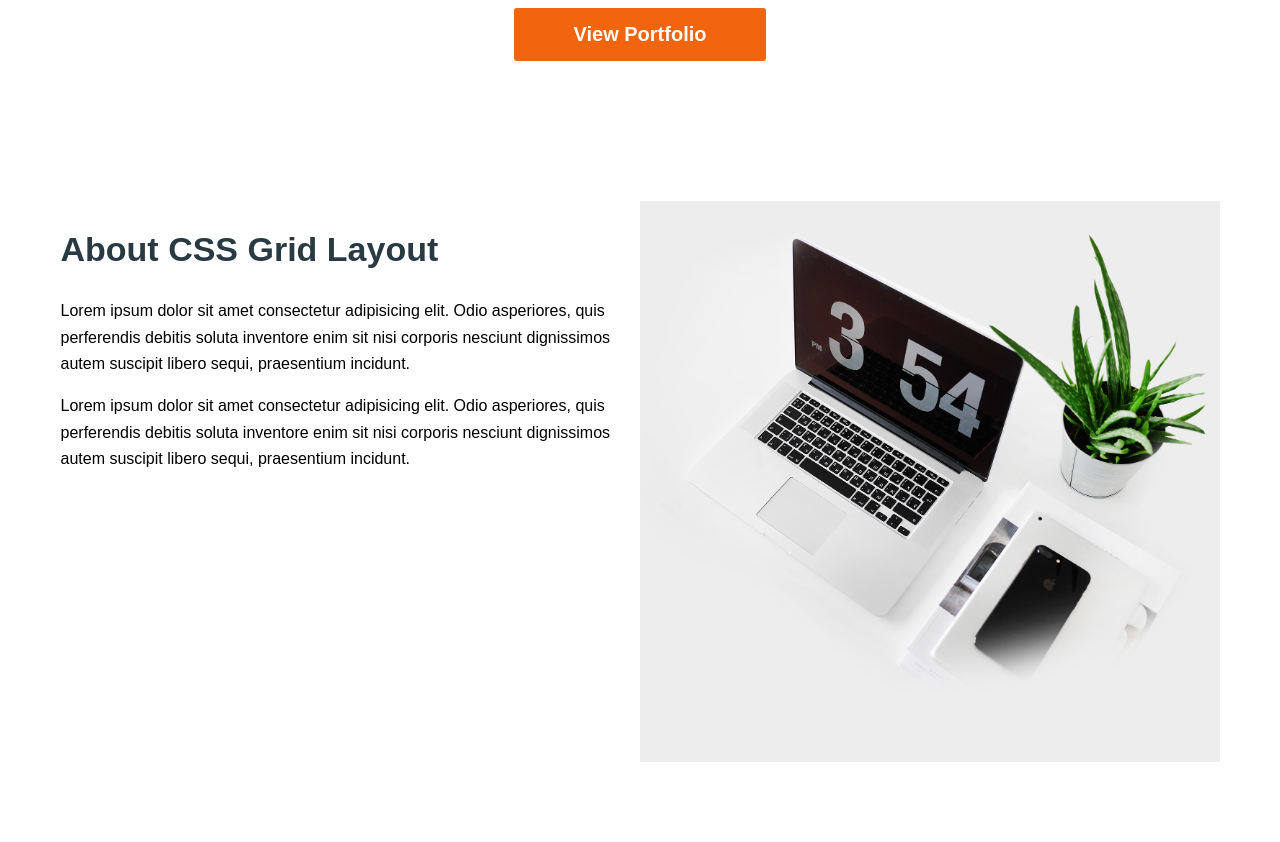
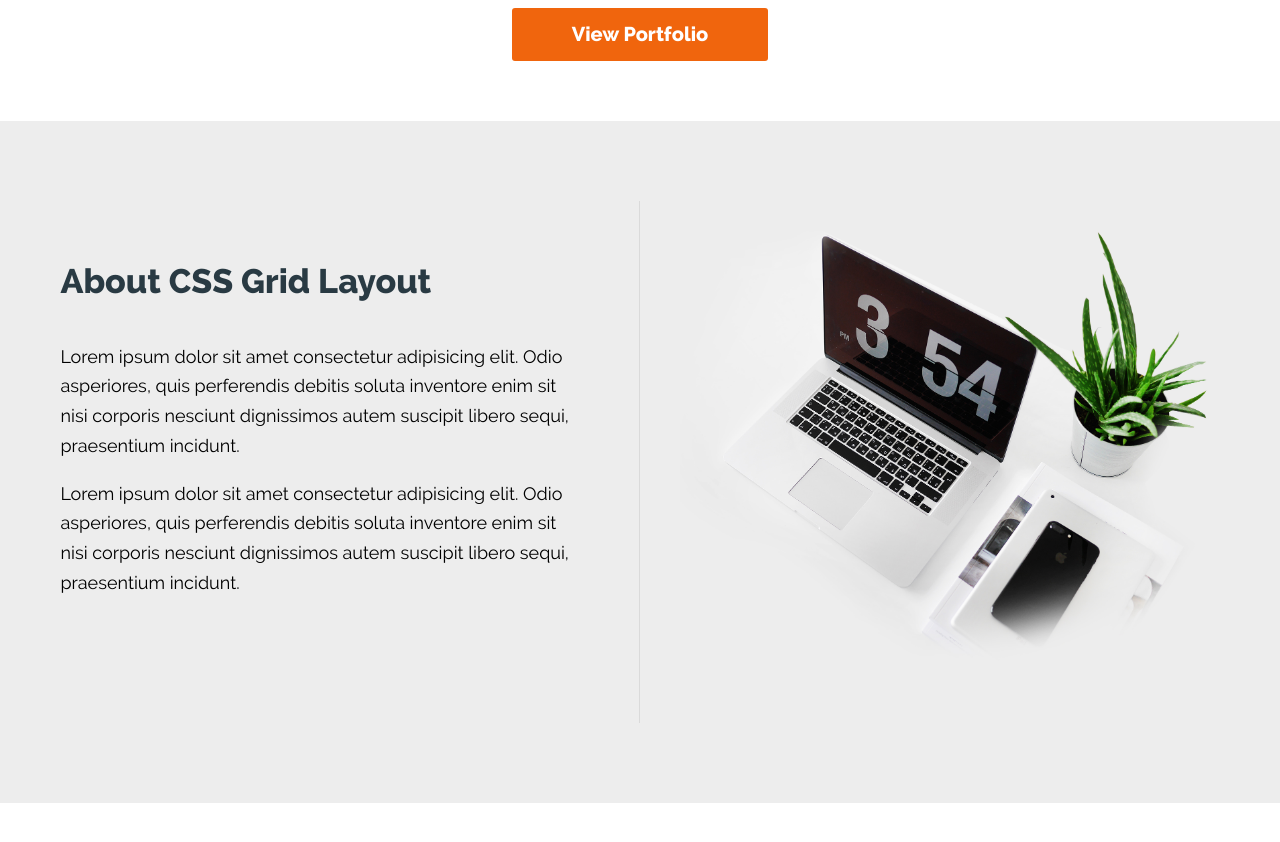
Before and after one commit to AndriiSavchuk/grid-project, a website: page app/index.html in a window 1280 px wide. Shown: the part 1620-2462 px from the top of the page. After the commit the page ends 2423 px from the top, so only its background shows below. Drawn offline with Linux system fonts and the light colour scheme.

Commit message:
added styles to section about

```diff
--- a/app/sass/_base.sass
+++ b/app/sass/_base.sass
@@ -11,7 +11,7 @@ body
 	min-width: 320px
 	position: relative
 	line-height: 1.65
-	font-family: raleway-example, sans-serif
+	font-family: raleway-grid, sans-serif
 	overflow-x: hidden
 	opacity: 1
 
--- a/app/sass/main.sass
+++ b/app/sass/main.sass
@@ -91,9 +91,19 @@
   /* About Styles */
 
 #about
+  background-color: $light
   .container
     grid-template-columns: 1fr 1fr
 
+  .about-left
+    border-right: 1px solid #dadada
+    font-size: 18px
+    padding: 60px 60px 60px 0
+    h2
+      margin-top: 0
+      margin-bottom: 40px
 
+  .about-right
+    padding-left: 40px
 
 @import "media"
```
Also changed, not shown: app/css/main.min.css.
